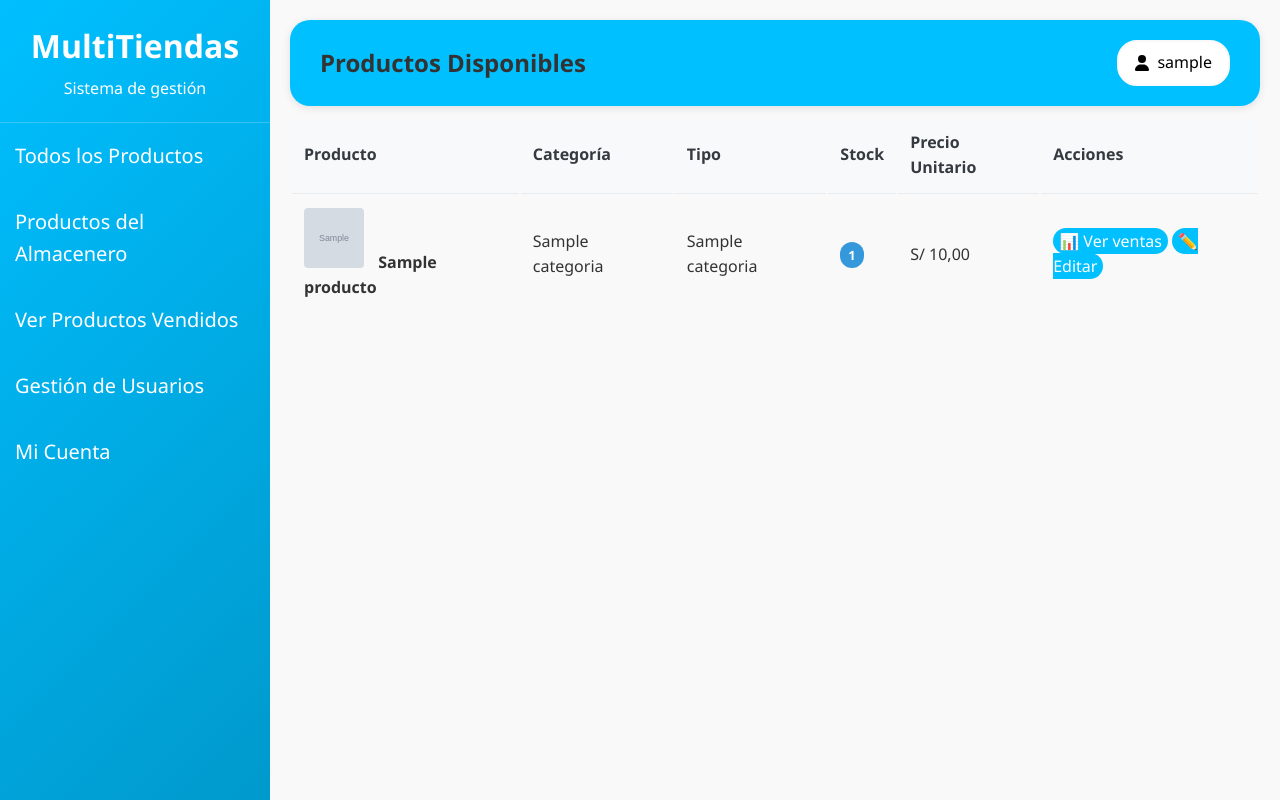
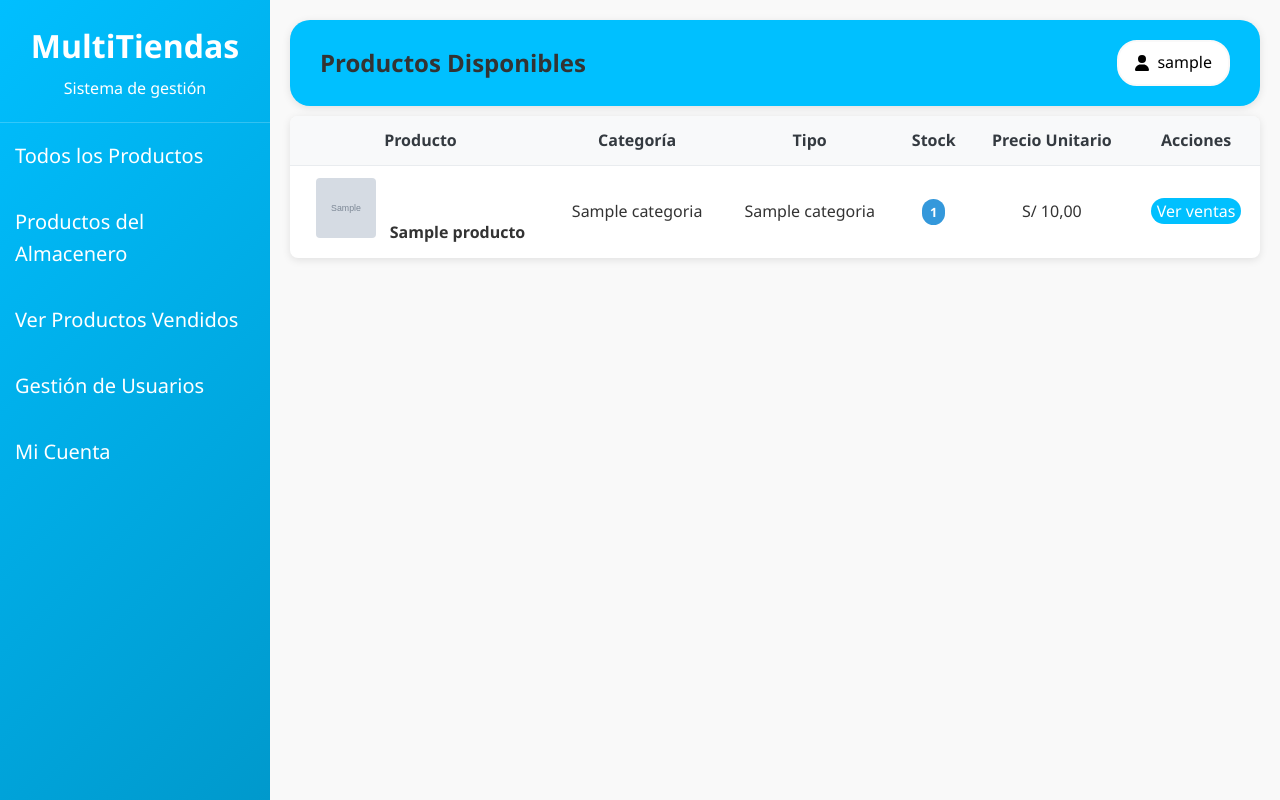
Before and after one commit to Ramon282004/tiienda, a Django app: page /admin/ in a window 1280 px wide. Run offline with Django 5.2, Linux system fonts and the light colour scheme; a user stored in the database is signed in; tables that the repository leaves empty hold one stand-in row (values such as "Sample post"); grey boxes marked "Sample" are stand-in pictures.

Commit message:
arreglo de la tabla del admin

```diff
--- a/tienda/templates/admin/dashboard.html
+++ b/tienda/templates/admin/dashboard.html
@@ -106,8 +106,7 @@
                                 <td><span class="badge-rol">{{ producto.cantidad }}</span></td>
                                 <td>S/ {{ producto.precio|floatformat:2 }}</td>
                                 <td>
-                                    <a href="{% url 'admin_productos_vendidos' %}?producto_id={{ producto.id }}" class="btn btn-sm btn-info">📊 Ver ventas</a>
-                                    <a href="{% url 'editar_producto_almacenero' producto.id %}" class="btn btn-sm btn-dark">✏️ Editar</a>
+                                    <a href="{% url 'admin_productos_vendidos' %}?producto_id={{ producto.id }}" class="btn btn-sm btn-info"> Ver ventas</a>
                                 </td>
                             </tr>
                         {% endfor %}
@@ -118,7 +117,7 @@
                     <i class="fas fa-box-open"></i> No hay productos con precio asignado.
                     <br>
                     <a href="{% url 'admin_productos_sin_precio' %}" class="btn btn-primary mt-2">
-                         Asignar Precios
+                        Asignar Precios
                     </a>
                 </div>
             {% endif %}
@@ -256,7 +255,7 @@
     text-decoration: none;
 }
 .form-control {
-     outline: none;
+    outline: none;
     background: transparent;
     cursor: pointer;
     font-weight: 500;
@@ -294,13 +293,23 @@
     background: rgb(255, 255, 255);
     color: #00c0ff;
 }
+.table-striped {
+    width: 100%;
+    border-collapse: collapse;
+    background: white;
+    border-radius: var(--border-radius);
+    overflow: hidden;
+    box-shadow: var(--shadow);
+}
 .table td, .table th {
     vertical-align: middle;
     padding: 12px;
+    text-align: center;
 }
 
 .table img {
     border-radius: 4px;
+    align-items: center;
 }
 
 .badge-rol {
--- a/tienda/templates/almacenero/dashboard.html
+++ b/tienda/templates/almacenero/dashboard.html
@@ -261,7 +261,7 @@ h2{
     text-decoration: none;
 }
 .form-control {
-     outline: none;
+    outline: none;
     background: transparent;
     cursor: pointer;
     font-weight: 500;
```
